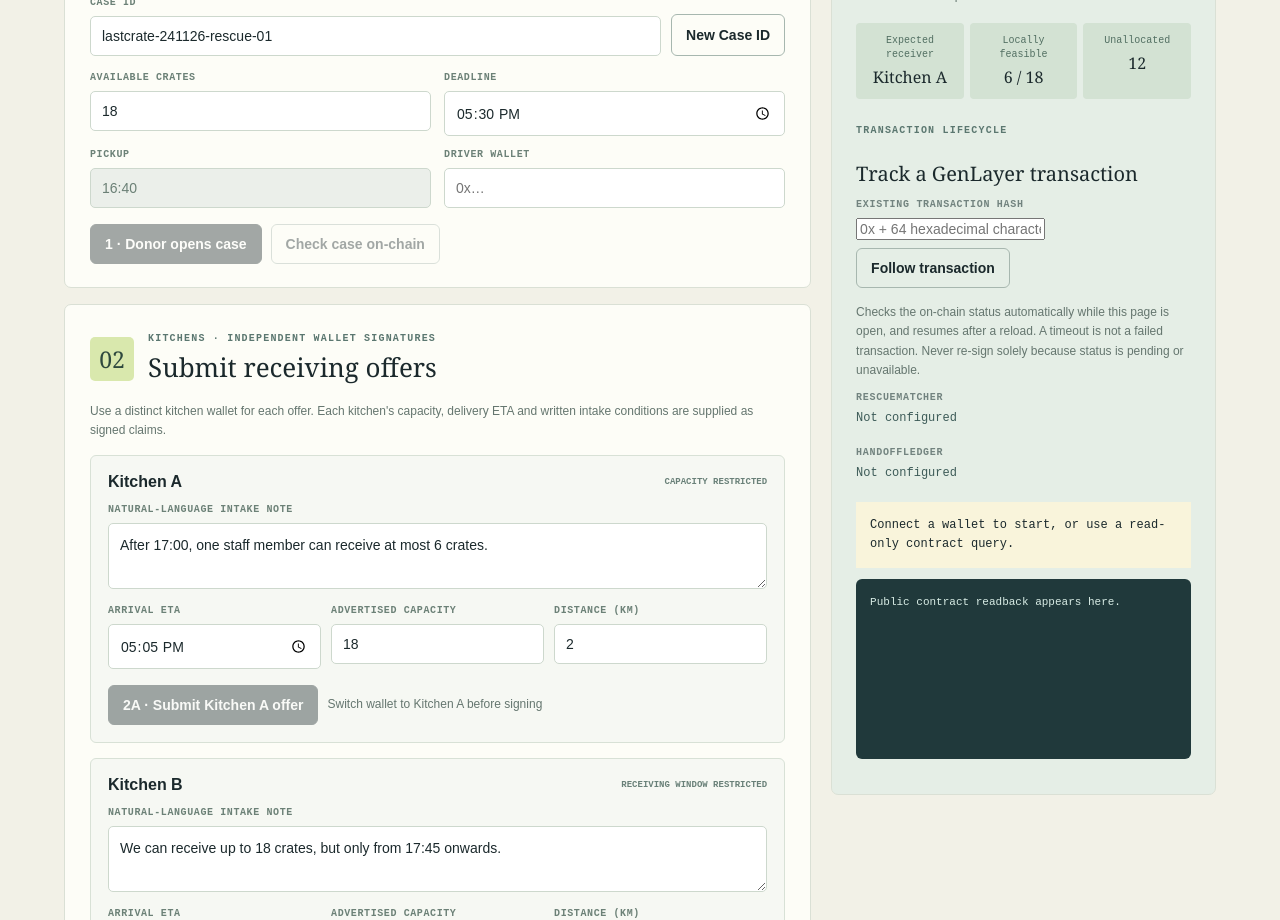
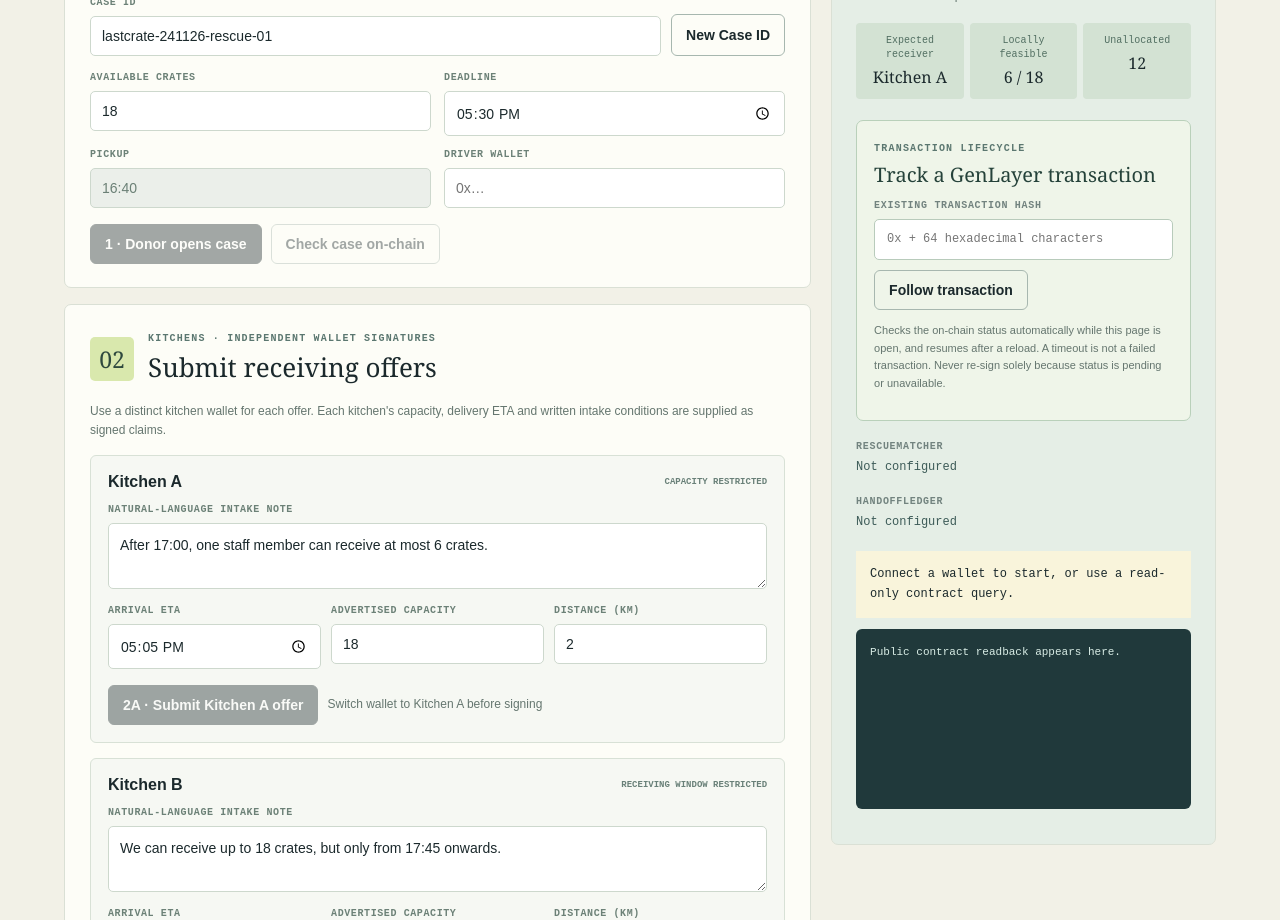
Before and after one commit to bearbaba/LASTCRATE, a Next.js app: page / in a window 1280 px wide. Shown: the part 980-1900 px from the top of the page. Built offline with nearby package versions, Linux system fonts and the light colour scheme.

Commit message:
style: visible transaction status tracker and pending confirmation message

```diff
--- a/app/globals.css
+++ b/app/globals.css
@@ -102,3 +102,16 @@
 @media(max-width:1030px){.liveLayout{grid-template-columns:1fr}.liveConsole{position:static}}
 @media(max-width:720px){.liveIntro{flex-direction:column;align-items:stretch}.liveIntroCounts{min-width:0}}
 @media(max-width:520px){.liveIntro{padding:20px}.liveIntroCounts{grid-template-columns:repeat(3,minmax(0,1fr))}.liveIntroCounts b{font-size:27px}.liveMain .panel{padding:16px}.liveOfferFields{grid-template-columns:1fr 1fr}.caseIdRow{grid-template-columns:1fr}.caseIdRow>button{width:100%}.liveStepTitle h2{font-size:23px}.liveConsole{padding:16px}}
+
+/* Honest GenLayer transaction lifecycle tracking; not an automatic signature. */
+.txTracking{margin:16px 0 20px;padding:17px;border:1px solid #b9d0ba;border-radius:7px;background:#eff5e9;min-width:0}
+.txTracking h3{font:normal 20px/1.3 Georgia,serif;color:#25423a;margin:8px 0 12px}
+.txTrackingState{display:flex;flex-direction:column;gap:8px;border-left:4px solid #658b65;background:white;padding:12px;margin:12px 0;min-width:0}
+.txTrackingState strong{font:700 13px/1.4 Arial,sans-serif}
+.txTrackingState span{font:12px/1.5 Arial,sans-serif;color:#4d685a}
+.txTrackingState code{font:11px/1.5 monospace;overflow-wrap:anywhere;color:#274d3d}
+.txTrackingState a{font:11px/1.5 monospace;color:#29694e;text-decoration:underline;overflow-wrap:anywhere}
+.txTracking input{width:100%;padding:11px 12px;border:1px solid #b8cbbb;border-radius:5px;font:12px/1.4 monospace;background:#fff}
+.txTracking .actions{margin:10px 0 12px}
+.txTracking .muted{font:11px/1.6 Arial,sans-serif}
+.txTracking .walletError{font:11px/1.5 Arial,sans-serif;color:#a04f33}
```
